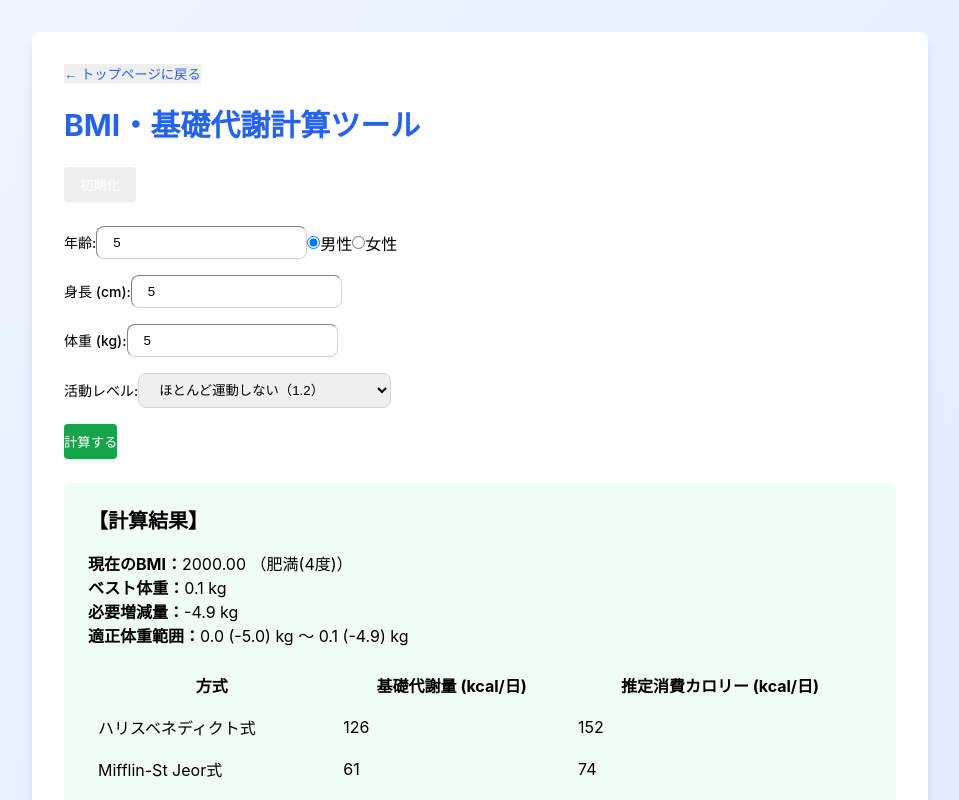
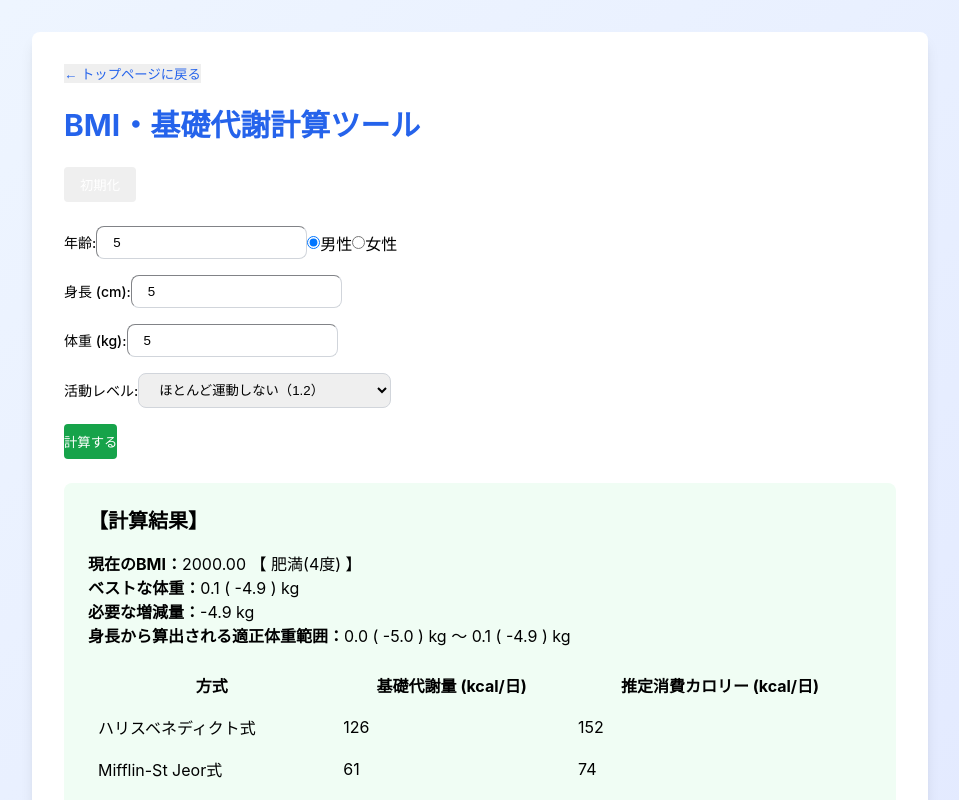
Before and after one commit to makizo/crmed, a React (Vite) app: page /bmi in a window 1280 px wide. Both pictures are taken after typing "5", "5", "5" into the empty fields and a click on the button "計算する". Shown: the top 800 px of the page, without its empty margins (160-1119 px from the left). Built offline with nearby package versions, Linux system fonts and the light colour scheme.

Commit message:
BMIPage: add some modify

```diff
--- a/src/pages/BMIPage.jsx
+++ b/src/pages/BMIPage.jsx
@@ -231,12 +231,12 @@ function BMIPage() {
           <h3 className="text-xl font-bold mb-4">【計算結果】</h3>
 
           <div className="space-y-2 mb-4">
-            <p><strong>現在のBMI：</strong>{result.curBMI} （{result.category}）</p>
-            <p><strong>ベスト体重：</strong>{result.bestbw} kg</p>
-            <p><strong>必要増減量：</strong>{result.bestbwDiff} kg</p>
+            <p><strong>現在のBMI：</strong>{result.curBMI} 【 {result.category} 】</p>
+            <p><strong>ベストな体重：</strong>{result.bestbw} ( {result.bestbwDiff} ) kg</p>
+            <p><strong>必要な増減量：</strong>{result.bestbwDiff} kg</p>
             <p>
-              <strong>適正体重範囲：</strong>
-              {result.minWeight} ({result.minWeightDiff}) kg ～ {result.maxWeight} ({result.maxWeightDiff}) kg
+              <strong>身長から算出される適正体重範囲：</strong>
+              {result.minWeight} ( {result.minWeightDiff} ) kg ～ {result.maxWeight} ( {result.maxWeightDiff} ) kg
             </p>
           </div>
 
```
